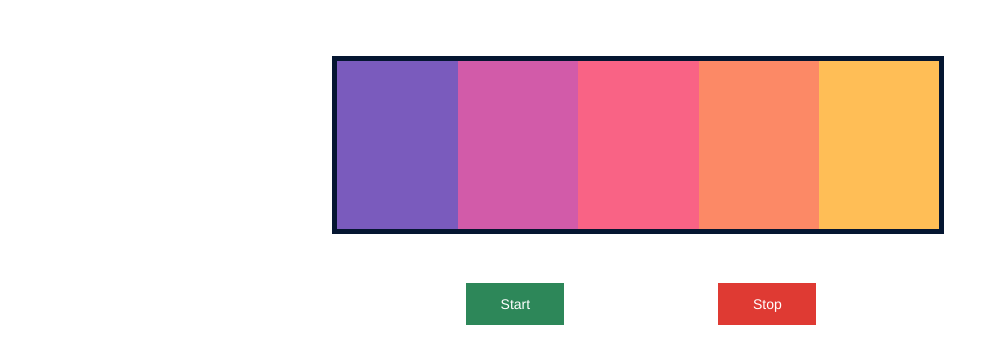
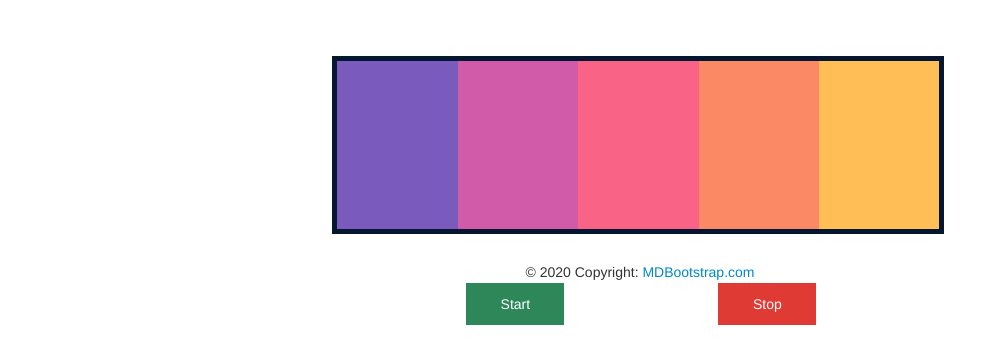
Before and after one commit to PranavVS/ColorPallete-Boxanimation, a plain HTML site: page index.html in a window 1280 px wide. Shown: the part 40-404 px from the top of the page, without its empty margins (0-987 px from the left). Drawn offline with nearby package versions, Linux system fonts and the light colour scheme.

Commit message:
Added Footer

```diff
--- a/index.html
+++ b/index.html
@@ -58,7 +58,15 @@ Created on : 29 August 2021
       </div>
     </div>
 
+    <footer class="page-footer font-small blue">
 
+      <!-- Copyright -->
+      <div class="footer-copyright text-center py-3">© 2020 Copyright:
+        <a href="https://mdbootstrap.com/"> MDBootstrap.com</a>
+      </div>
+      <!-- Copyright -->
+
+    </footer>
 
 
     <!--Jquery used by bootstrap not used in project.
```
